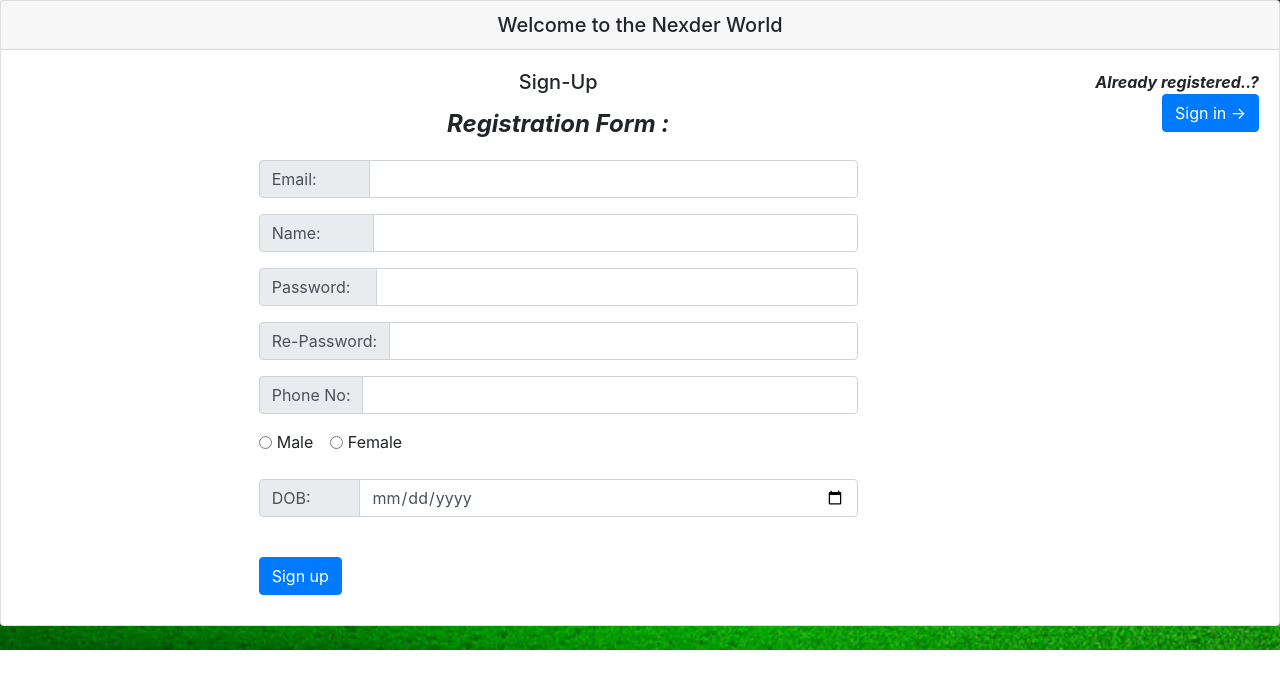
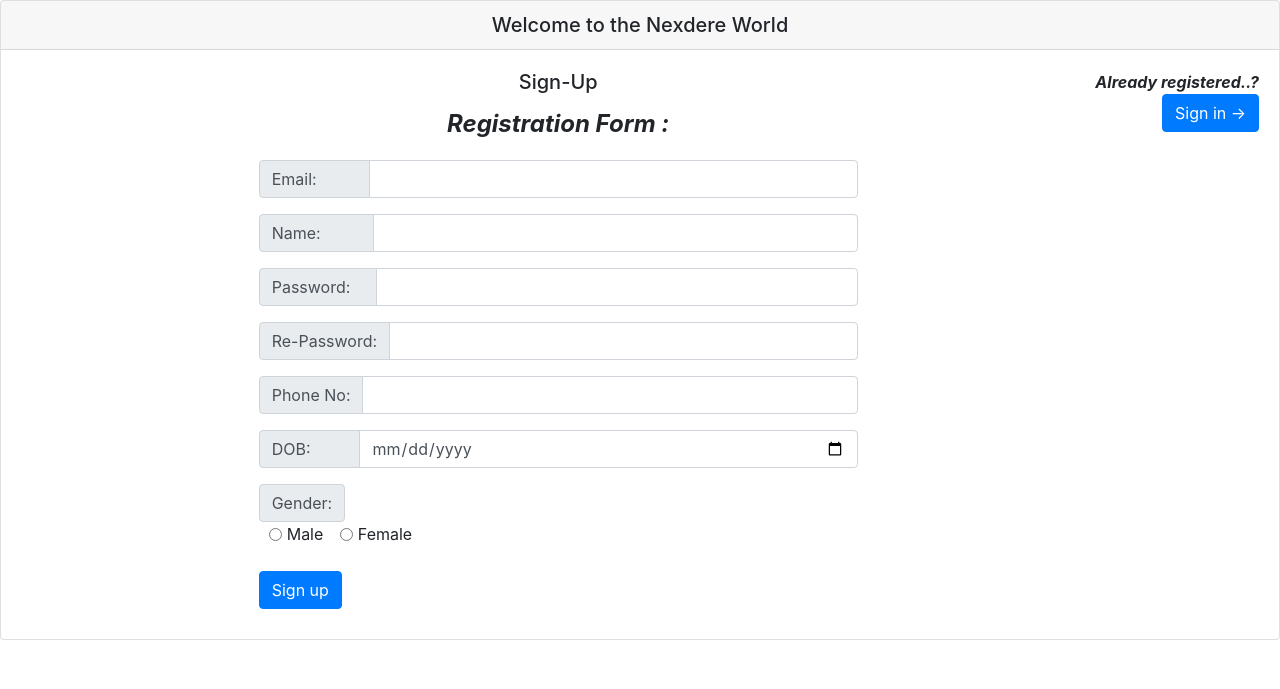
Before and after one commit to hisaransh/Nexdere, a PHP site: page /signup.php in a window 1280 px wide. Shown: the top 689 px of the page. Run offline with PHP 8.4, Linux system fonts and the light colour scheme.

Commit message:
fixed position of dob and gender

```diff
--- a/signup.php
+++ b/signup.php
@@ -1,7 +1,7 @@
 <!DOCTYPE html>
 <html>
 <head>
-	<title>NexDeer</title>
+	<title>NexDere</title>
 	<meta name = "viewport" content="width=device-width, initial-scale=1, user-scalable=no"/>
 	<title></title>
 	<link rel="stylesheet" href="css/bootstrap.min.cs --><!-- s">
@@ -84,10 +84,10 @@
 	 </script>
 </head>
 
-<body class="body bg-image">
+<body class="body">
 
 	<div class="card">
-	  <h5 class="card-header center">Welcome to the Nexder World</h5>
+	  <h5 class="card-header center">Welcome to the Nexdere World</h5>
 	  <div class="card-body">
 	  	<div class="right">
 	  		<span><b><i>Already registered..?</i></b></span><br>
@@ -135,16 +135,7 @@
 					  	</div>
 					  	<input type="Phone" name="phone" class="form-control" aria-label="Sizing example input" aria-describedby="inputGroup-sizing-default" required>
 					</div>
-					<div class="form-check form-check-inline ">
-		  				<input class="form-check-input" type="radio" name="gender" id="inlineRadio1" value="male">
-		 			 	<label class="form-check-label" for="inlineRadio1">Male</label>
-					</div>
-					<div class="form-check form-check-inline">
-		  				<input class="form-check-input" type="radio" name="gender" id="inlineRadio2" value="female">
-		  				<label class="form-check-label" for="inlineRadio2">Female</label>
-					</div>
-					<br>
-					<br>
+
 					<div class="input-group mb-3 center ">
 					 	<div class="input-group-prepend">
 					    	<span class="input-group-text" id="inputGroup-sizing-default"> DOB: &nbsp;&nbsp;&nbsp;&nbsp;&nbsp;&nbsp;&nbsp;
@@ -154,6 +145,21 @@
                         echo date('Y-m-d');
                             ?> required>
 					</div>
+
+					<div class="input-group-prepend">
+					    <span class="input-group-text" id="inputGroup-sizing-default"> Gender:
+					    </span>
+
+					</div>
+					<div class="form-check form-check-inline" style="left : 10px;">
+		  				<input class="form-check-input" type="radio" name="gender" id="inlineRadio1" value="male">
+		 			 	<label class="form-check-label" for="inlineRadio1">Male</label>
+					</div>
+					<div class="form-check form-check-inline" style="left:10px;">
+		  				<input class="form-check-input" type="radio" name="gender" id="inlineRadio2" value="female">
+		  				<label class="form-check-label" for="inlineRadio2">Female</label>
+					</div>
+					<br>
 					<br>
 					<div class="alert alert-warning alert-dismissible fade show none" role="alert" id="forerror">
 						<button type="button" class="close" data-dismiss="alert" aria-label="Close">
```
